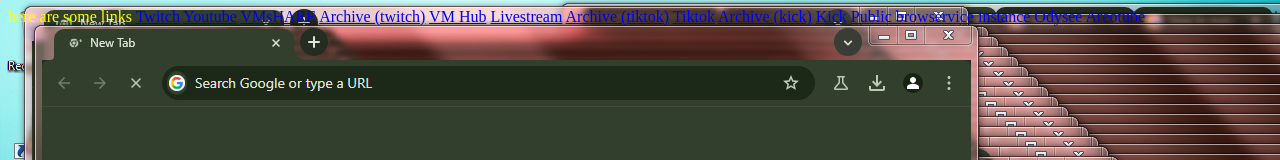
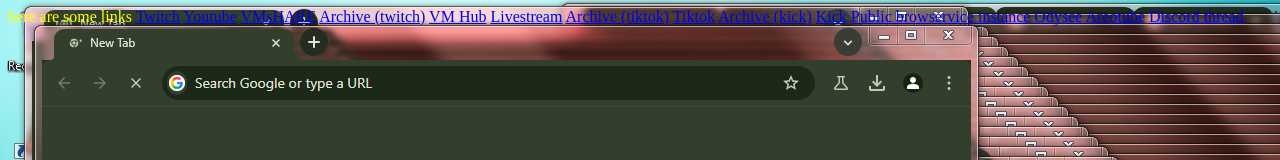
Before and after one commit to chaosofwebsimai/links, a plain HTML site: page index.html in a window 1280 px wide. Shown: the top 160 px of the page. Drawn offline with Linux system fonts and the light colour scheme.

Commit message:
Update index.html

```diff
--- a/index.html
+++ b/index.html
@@ -14,4 +14,5 @@
 <a href="https://chaosofwebsimai.github.io/browservice">Public browservice instance</a>
 <a href="https://odysee.com/@chaos98to10:5">Odysee</a>
 <a href="https://areoogle.on.websim.com/?channel=chaos_vm">Areotube</a>
+<a href="https://discord.com/channels/1398678718616174653/1436593716469960816">Discord thread</a>
         </body>
```
